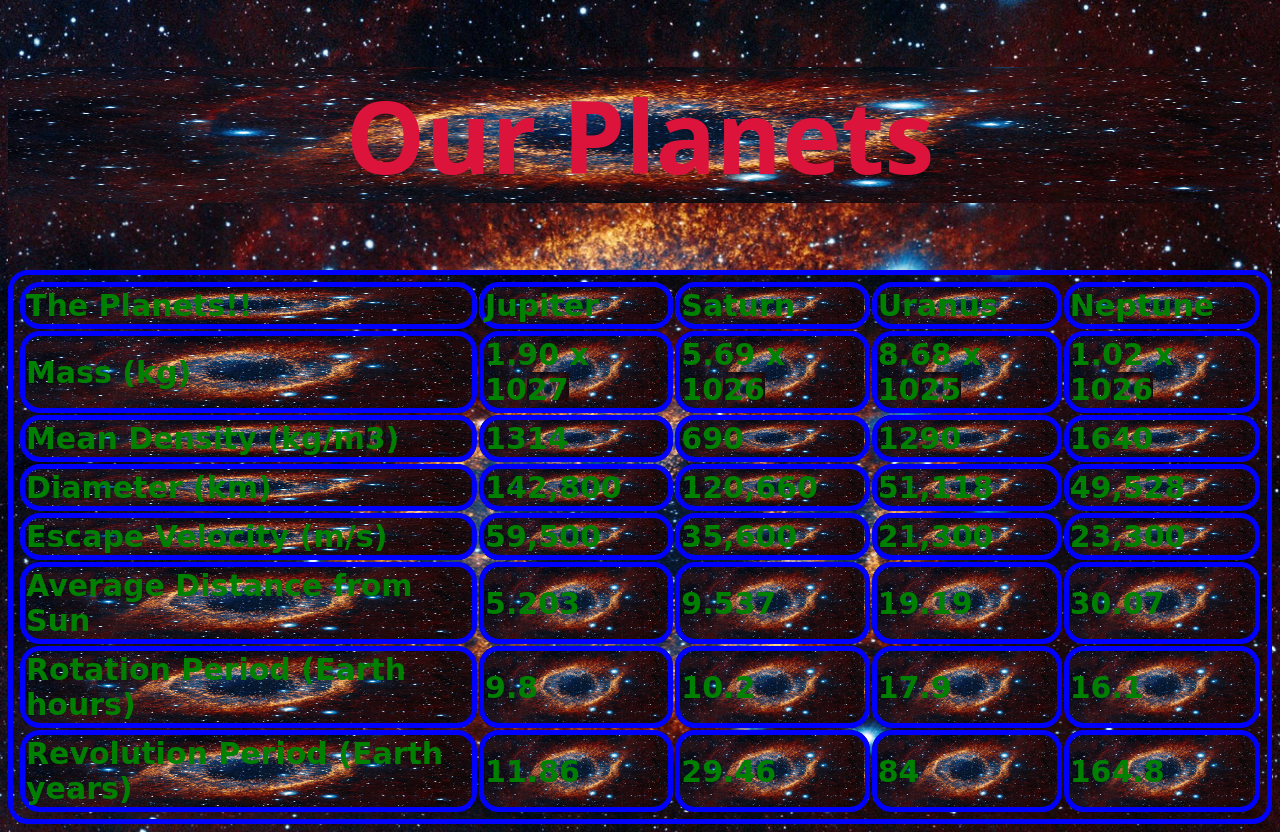
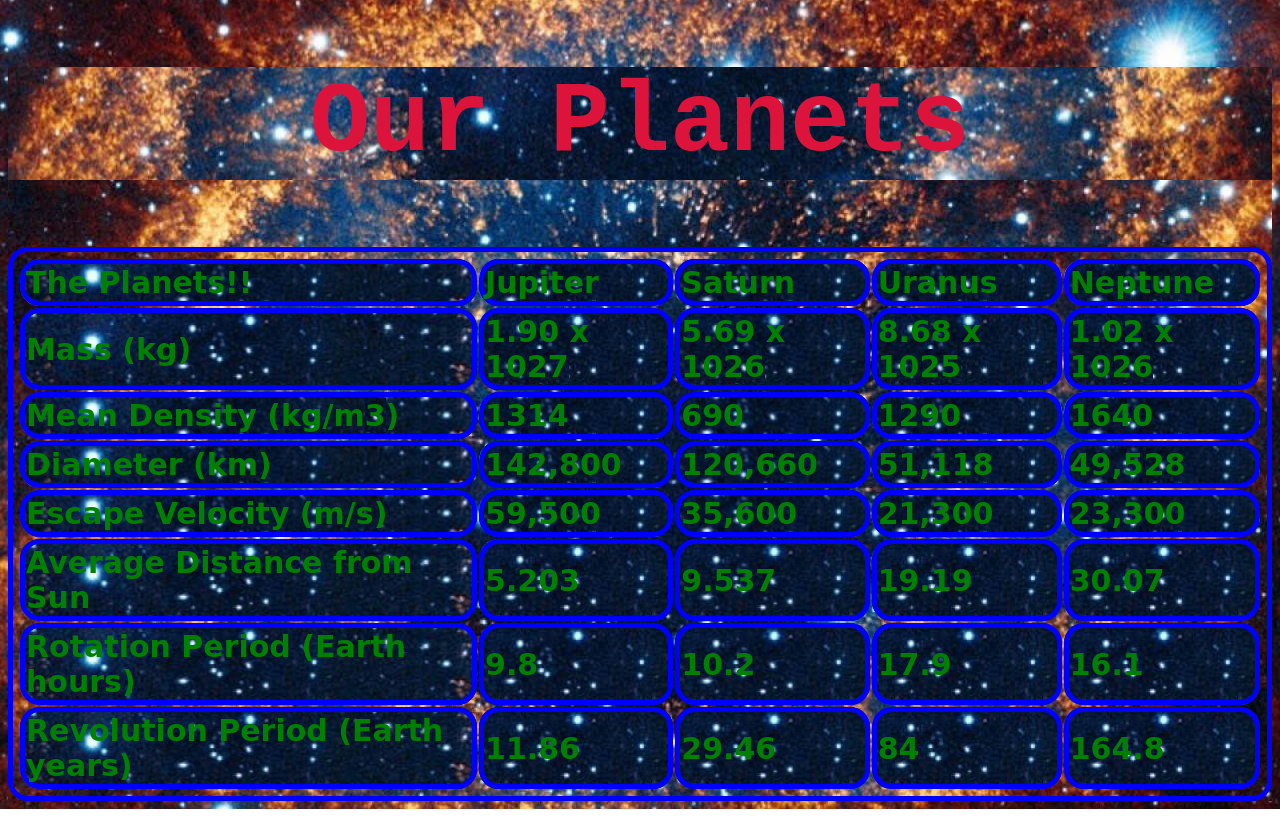
Before and after one commit to kcain1/lab5, a plain HTML site: page index.html in a window 1280 px wide. After the commit the page ends 809 px from the top, so only its background shows below. Drawn offline with Linux system fonts and the light colour scheme.

Commit message:
changed font and implemented different background syntax

```diff
--- a/style.css
+++ b/style.css
@@ -1,7 +1,8 @@
 * {
     background-image: url("images/gal.jpg");
-	background-repeat: no-repeat;
-	background-size:100% 100%;
+	background-size: auto;
+	background-position: center;
+	background-attachment: fixed;
 }
 
 table,
@@ -25,7 +26,7 @@ td {
     text-align: center;
     font-size: 50px;
     color: crimson;
-    font-family: system-ui;
+    font-family: monospace;
 }
 
 #sun {
```
Also changed, not shown: 1 other file.
